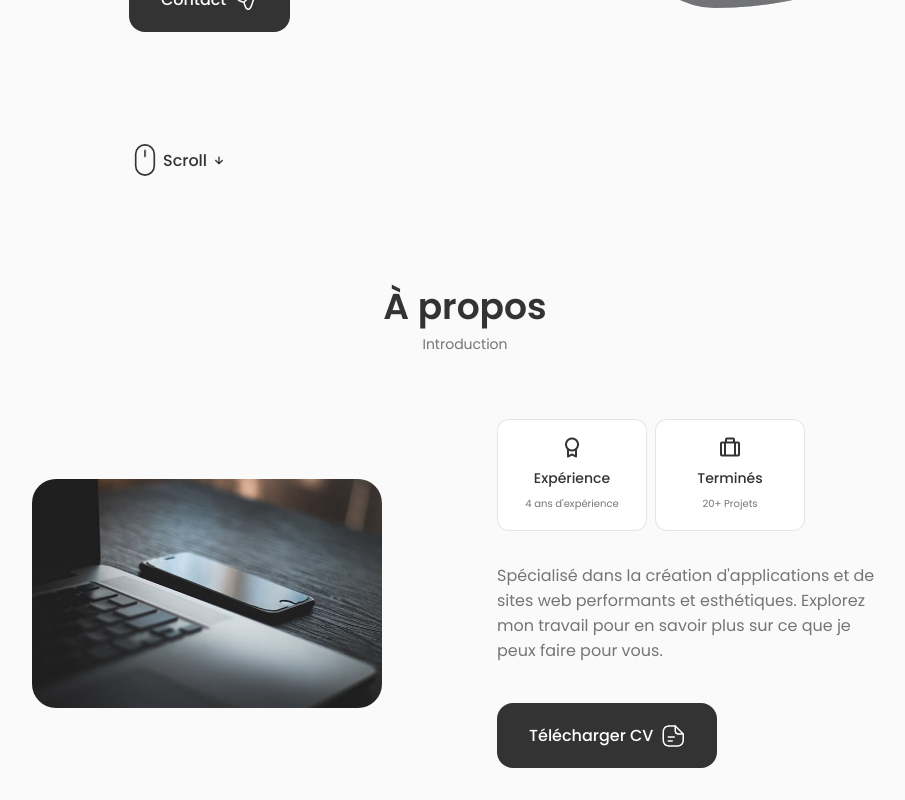
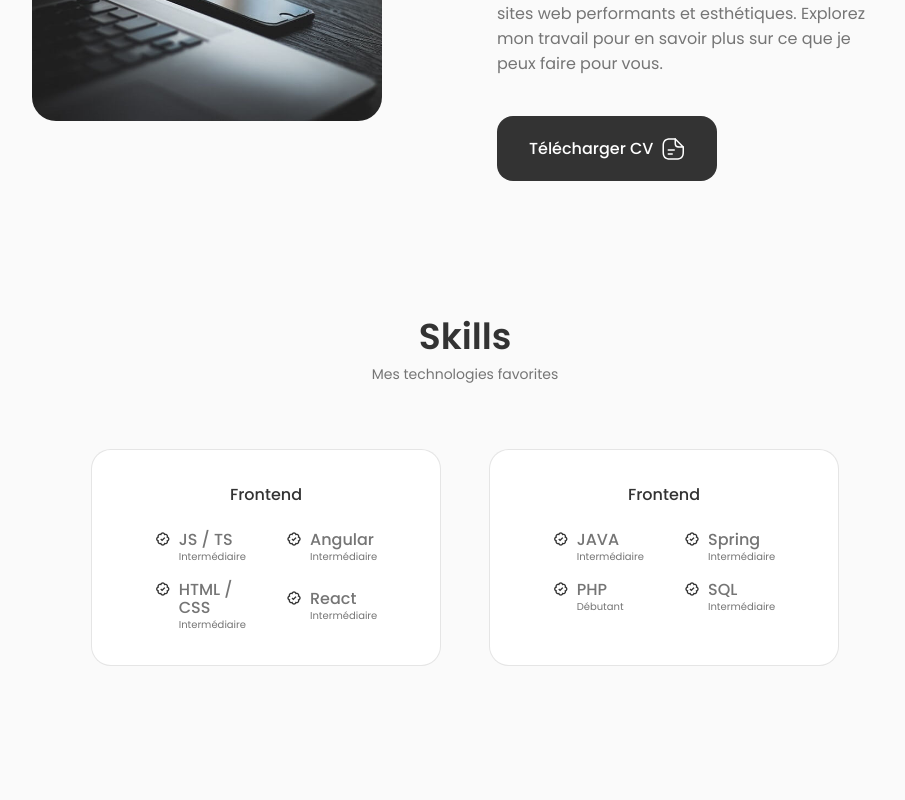
Before and after one commit to Madjerx/react-portfolio, a React (Create React App) app: page / in a window 1280 px wide. Shown: the part 404-1204 px from the top of the page, without its empty margins (175-1080 px from the left). After the commit the page ends 1102 px from the top, so only its background shows below. Built offline with nearby package versions, Linux system fonts and the light colour scheme.

Commit message:
finish skills component

```diff
--- a/src/App.js
+++ b/src/App.js
@@ -2,6 +2,7 @@ import "./App.css";
 import About from "./components/about/About";
 import Header from "./components/header/Header";
 import Home from "./components/header/home/Home";
+import Skills from "./components/skills/Skills";
 
 function App() {
   return (
@@ -10,6 +11,7 @@ function App() {
       <main className="main">
         <Home />
         <About />
+        <Skills />
       </main>
     </>
   );
--- /dev/null
+++ b/src/components/skills/Backend.jsx
@@ -0,0 +1,50 @@
+import React from "react";
+
+const Backend = () => {
+  return (
+    <div className="skills__content">
+      <h3 className="skills__title">Frontend</h3>
+
+      <div className="skills__box">
+        <div className="skills__group">
+          <div className="skills__data">
+            <i className="bx bx-badge-check"></i>
+
+            <div>
+              <h4 className="skills__name">JAVA</h4>
+              <p className="skills__level">Intermédiaire</p>
+            </div>
+          </div>
+          <div className="skills__data">
+            <i className="bx bx-badge-check"></i>
+
+            <div>
+              <h4 className="skills__name">PHP</h4>
+              <p className="skills__level">Débutant</p>
+            </div>
+          </div>
+        </div>
+        <div className="skills__group">
+          <div className="skills__data">
+            <i className="bx bx-badge-check"></i>
+
+            <div>
+              <h4 className="skills__name">Spring</h4>
+              <p className="skills__level">Intermédiaire</p>
+            </div>
+          </div>
+          <div className="skills__data">
+            <i className="bx bx-badge-check"></i>
+
+            <div>
+              <h4 className="skills__name">SQL</h4>
+              <p className="skills__level">Intermédiaire</p>
+            </div>
+          </div>
+        </div>
+      </div>
+    </div>
+  );
+};
+
+export default Backend;
--- /dev/null
+++ b/src/components/skills/Frontend.jsx
@@ -0,0 +1,50 @@
+import React from "react";
+
+const Frontend = () => {
+  return (
+    <div className="skills__content">
+      <h3 className="skills__title">Frontend</h3>
+
+      <div className="skills__box">
+        <div className="skills__group">
+          <div className="skills__data">
+            <i className="bx bx-badge-check"></i>
+
+            <div>
+              <h4 className="skills__name">JS / TS</h4>
+              <p className="skills__level">Intermédiaire</p>
+            </div>
+          </div>
+          <div className="skills__data">
+            <i className="bx bx-badge-check"></i>
+
+            <div>
+              <h4 className="skills__name">HTML / CSS</h4>
+              <p className="skills__level">Intermédiaire</p>
+            </div>
+          </div>
+        </div>
+        <div className="skills__group">
+          <div className="skills__data">
+            <i className="bx bx-badge-check"></i>
+
+            <div>
+              <h4 className="skills__name">Angular</h4>
+              <p className="skills__level">Intermédiaire</p>
+            </div>
+          </div>
+          <div className="skills__data">
+            <i className="bx bx-badge-check"></i>
+
+            <div>
+              <h4 className="skills__name">React</h4>
+              <p className="skills__level">Intermédiaire</p>
+            </div>
+          </div>
+        </div>
+      </div>
+    </div>
+  );
+};
+
+export default Frontend;
--- /dev/null
+++ b/src/components/skills/Skills.jsx
@@ -0,0 +1,20 @@
+import React from "react";
+import "./skills.css";
+import Frontend from "./Frontend";
+import Backend from "./Backend";
+
+const Skills = () => {
+  return (
+    <section className="about section" id="about">
+      <h2 className="section__title">Skills</h2>
+      <span className="section__subtitle">Mes technologies favorites</span>
+
+      <div className="container skills__container grid">
+        <Frontend />
+        <Backend />
+      </div>
+    </section>
+  );
+};
+
+export default Skills;
--- /dev/null
+++ b/src/components/skills/skills.css
@@ -0,0 +1,83 @@
+.skills__container {
+  grid-template-columns: repeat(2, 350px);
+  column-gap: 3rem;
+  justify-content: center;
+}
+
+.skills__content {
+  background-color: var(--container-color);
+  border: 1px solid rgba(0, 0, 0, 0.1);
+  padding: 2rem 4rem;
+  border-radius: 1.24rem;
+}
+
+.skills__title {
+  font-size: var(--normal-font-size);
+  font-weight: var(--font-medium);
+  text-align: center;
+  margin-bottom: var(--mb-1-5);
+}
+
+.skills__box {
+  display: flex;
+  justify-content: center;
+  column-gap: 2.5rem;
+}
+
+.skills__group {
+  display: grid;
+  align-items: flex-start;
+  row-gap: 1rem;
+}
+
+.skills__data {
+  display: flex;
+  column-gap: 0.5rem;
+}
+
+.bx-badge-check {
+  color: var(--title-color);
+  font-size: 1rem;
+}
+
+.skills__name {
+  font-size: var(--normal-font-size);
+  font-weight: var(--font-medium);
+  line-height: 18px;
+}
+
+.skills__level {
+  font-size: var(--tiny-font-size);
+}
+
+/*=============== BREAKPOINTS ===============*/
+/* For large devices */
+@media screen and (max-width: 992px) {
+  .skills__container {
+    grid-template-columns: max-content;
+    column-gap: 2rem;
+  }
+}
+
+/* For medium devices */
+
+@media screen and (max-width: 576px) {
+  .skills__container {
+    grid-template-columns: 1fr;
+  }
+
+  .skills__content {
+    padding: 1.5rem;
+  }
+}
+
+/* For small devices */
+@media screen and (max-width: 350px) {
+  .skills__box {
+    column-gap: 1.25rem;
+  }
+
+  .skills__name {
+    font-size: var(--small-font-size);
+  }
+}
```
Also changed, not shown: src/components/experiences/Experiences.jsx (added), src/components/experiences/experiences.css (added), src/components/home/Data.jsx (renamed from src/components/header/home/Data.jsx), src/components/home/Home.jsx (renamed from src/components/header/home/Home.jsx), src/components/home/ScrollDown.jsx (renamed from src/components/header/home/ScrollDown.jsx), src/components/home/Social.jsx (renamed from src/components/header/home/Social.jsx), src/components/home/home.css (renamed from src/components/header/home/home.css).
